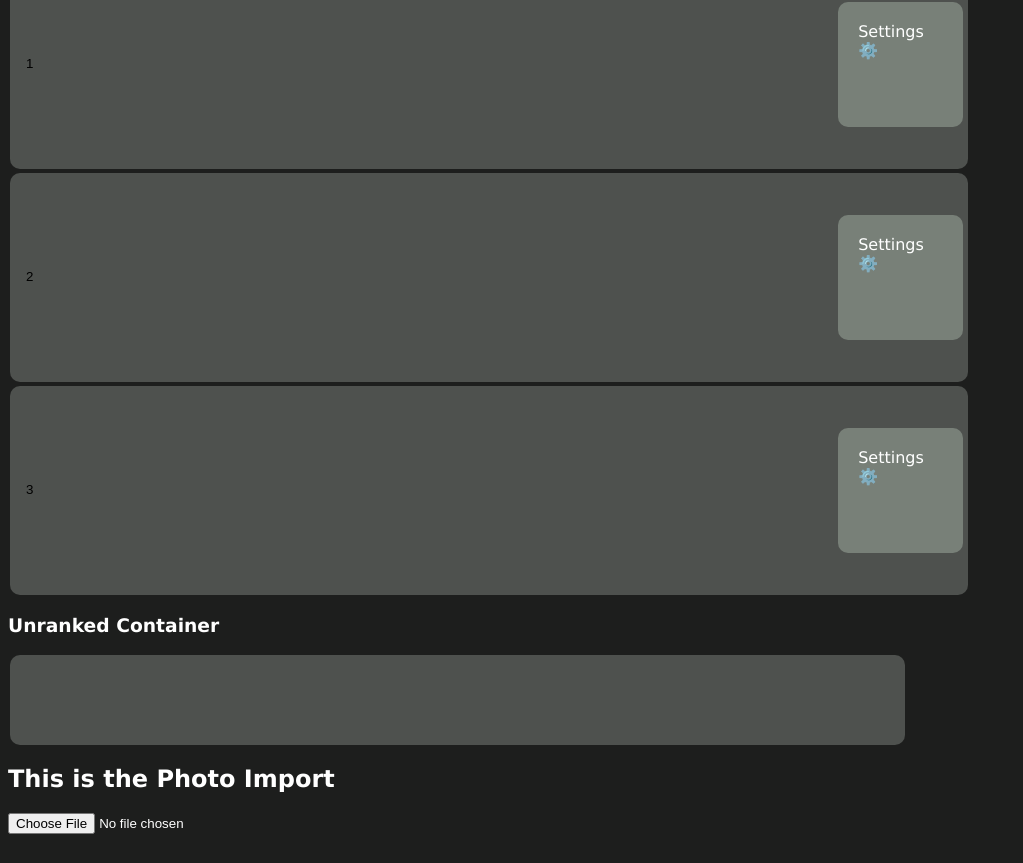
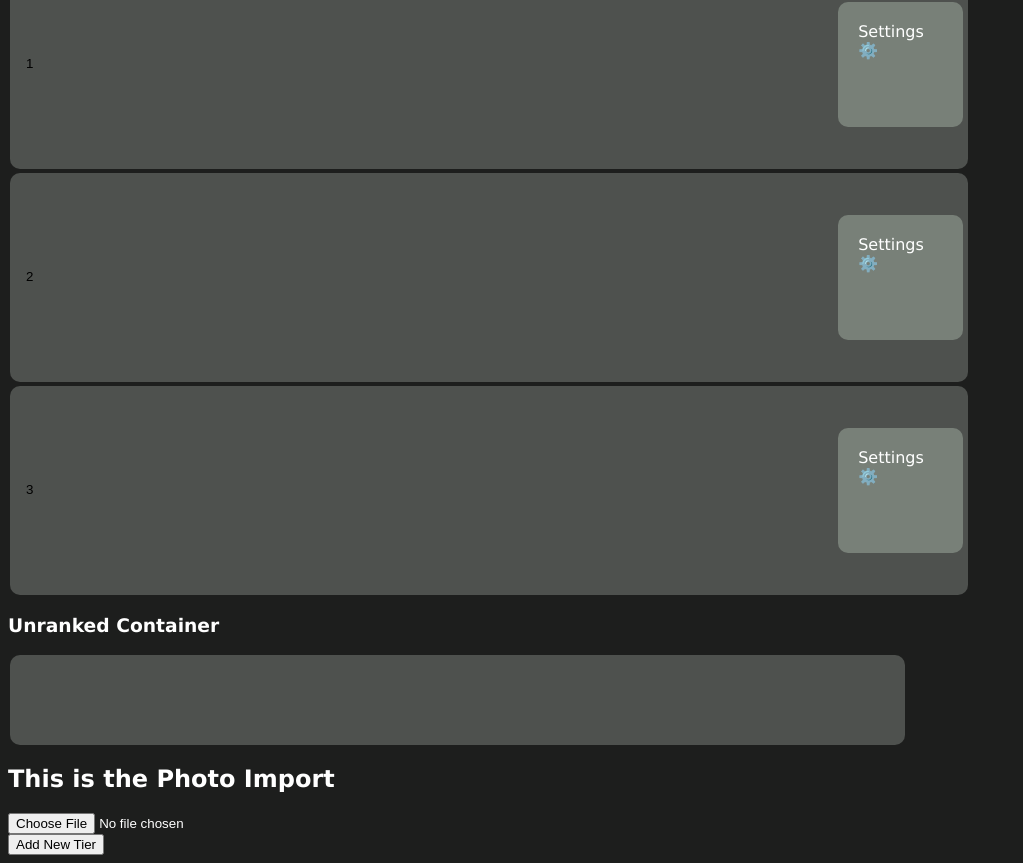
Before and after one commit to jadnf/BetterTiermaker, a React (Create React App) app in the folder front-end/: page / in a window 1280 px wide. Shown: the part 226-1089 px from the top of the page, without its empty margins (0-1023 px from the left). Before the commit the page ends 1068 px from the top, so only its background shows below. Built offline with nearby package versions, Linux system fonts and the light colour scheme.

Commit message:
Added new tier button
Added functionality for adding new tiers

```diff
--- /dev/null
+++ b/front-end/src/components/AddNewTier.jsx
@@ -0,0 +1,18 @@
+import React, { useState } from "react";
+
+
+function AddNewTier({ onAdd }) {
+    function handleAdd() {
+        if(onAdd){
+            onAdd();
+        }
+    }
+
+    return (
+        <div>
+            <button onClick={handleAdd}>Add New Tier</button>
+        </div>
+    );
+}
+
+export default AddNewTier;
--- a/front-end/src/pages/TierlistPage.jsx
+++ b/front-end/src/pages/TierlistPage.jsx
@@ -7,6 +7,7 @@
 import Tier from "../components/Tier.jsx";
 import UploadPhoto from "../components/PhotoImport";
 import DraggableItem from "../components/DraggableItem.jsx";
+import AddNewTier from "../components/AddNewTier.jsx";
 
 
 export default function TierlistPage() {
@@ -49,6 +50,7 @@
                 <DragOverlay>
                     {activeId ? <DraggableItem id={activeId} imageUrl={imgUrlLookup[activeId]} /> : null}
                 </DragOverlay>
+                <AddNewTier onAdd={addNewTier} />
             </div>
         </DndContext>
     );
```
